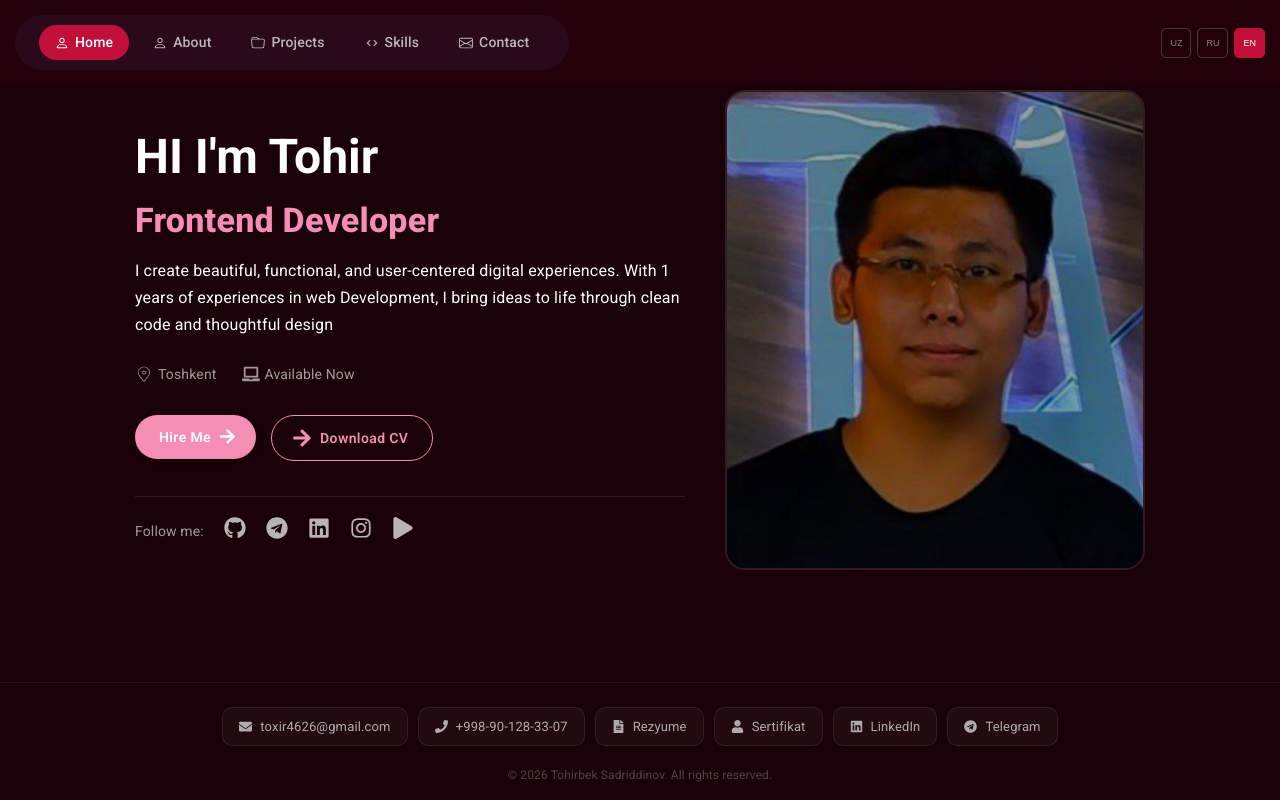
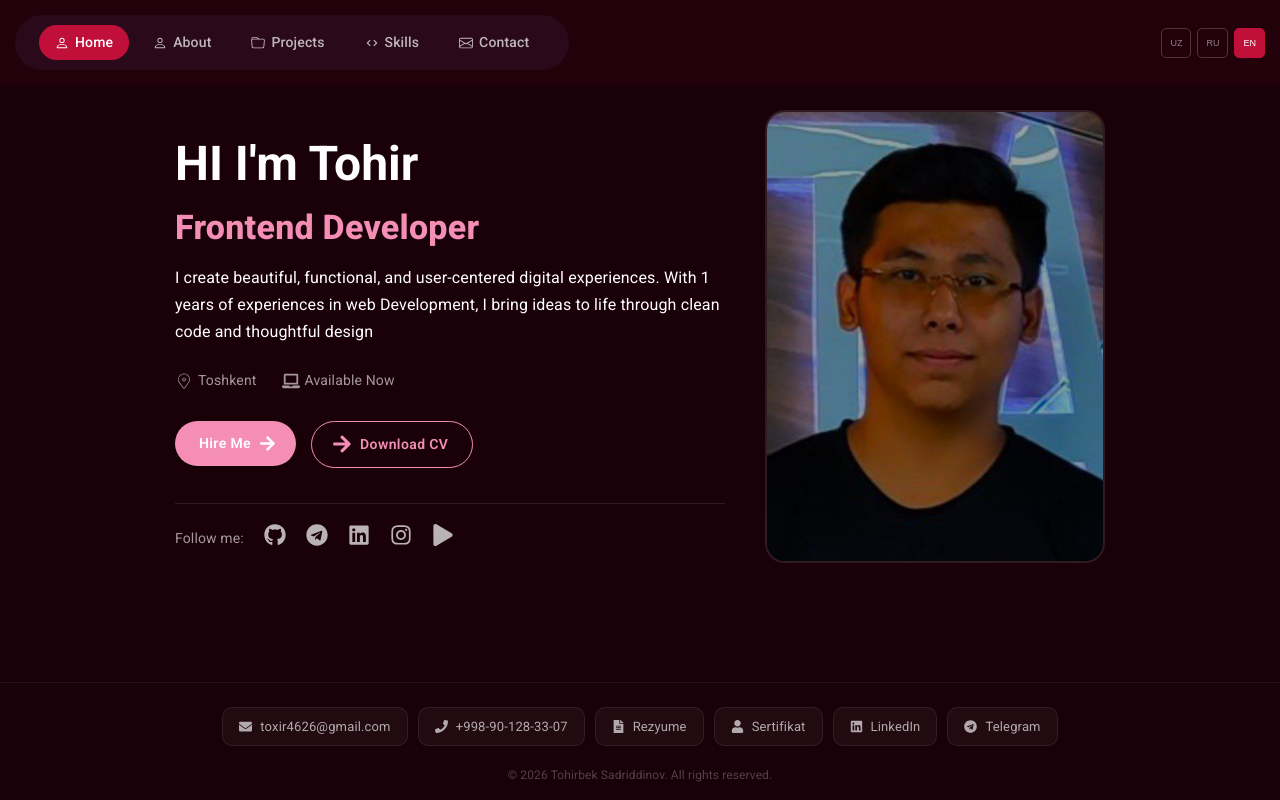
Before and after one commit to sadriddinovtohir/sv, a React (Vite) app: page / in a window 1280 px wide. Built offline with nearby package versions, Linux system fonts and the light colour scheme.

Commit message:
edite img

```diff
--- a/src/Layout/MainLayout.jsx
+++ b/src/Layout/MainLayout.jsx
@@ -16,7 +16,7 @@ export default function MainLayout() {
                         left: 0,
                         right: 0,
                         zIndex: 3,
-                        backgroundColor:"#22010bff"
+                        backgroundColor: "#22010bff"
                     }}
                 >
                     <Header />
--- a/src/Page/Home/Home.jsx
+++ b/src/Page/Home/Home.jsx
@@ -16,31 +16,49 @@ export default function Home() {
         flexDirection={{ xs: 'column', md: 'row' }}
         alignItems={'center'}
         justifyContent={'space-between'}
-        marginTop={'30px'}
-        marginBottom={"10px"}
+        mt={'50px'}
+        mb={'10px'}
         gap={'40px'}
+        flexWrap={'wrap'} // 🔥 responsive fix
       >
+
         {/* LEFT SIDE */}
-        <Stack maxWidth={'550px'}>
-          <Typography variant='h3' fontWeight={'700'} marginY={'15px'} color={'white'}>
+        <Stack
+          sx={{
+            width: '100%',
+            maxWidth: { xs: '100%', md: '550px' },
+            flex: 1,
+            minWidth: 0
+          }}
+        >
+          <Typography variant='h3' fontWeight={'700'} my={'15px'} color={'white'}>
             {t("HI")}
           </Typography>
 
-          <Typography variant='h4' style={{ color: COLOR.secondText }} fontWeight={800} mb={'15px'}>
+          <Typography
+            variant='h4'
+            sx={{ color: COLOR.secondText }}
+            fontWeight={800}
+            mb={'15px'}
+          >
             Frontend Developer
           </Typography>
 
-          <Typography style={{ color: COLOR.colorsm, lineHeight: 1.7 }} mb={'25px'}>
+          <Typography
+            sx={{ color: COLOR.colorsm, lineHeight: 1.7 }}
+            mb={'25px'}
+          >
             {t("I")}
           </Typography>
 
           {/* Location & Available */}
-          <Stack flexDirection={'row'} gap={'25px'} alignItems={'center'} mb={'30px'}>
-            <Stack flexDirection={'row'} gap={'5px'} alignItems={'center'} style={{ color: 'rgba(255,255,255,0.6)', fontSize: '14px' }}>
+          <Stack flexDirection={'row'} gap={'25px'} alignItems={'center'} mb={'30px'} flexWrap={'wrap'}>
+            <Stack flexDirection={'row'} gap={'5px'} alignItems={'center'} sx={{ color: 'rgba(255,255,255,0.6)', fontSize: '14px' }}>
               <CiLocationOn size={18} />
               {t("Loaction")}
             </Stack>
-            <Stack flexDirection={'row'} gap={'5px'} alignItems={'center'} style={{ color: 'rgba(255,255,255,0.6)', fontSize: '14px' }}>
+
+            <Stack flexDirection={'row'} gap={'5px'} alignItems={'center'} sx={{ color: 'rgba(255,255,255,0.6)', fontSize: '14px' }}>
               <FaLaptop size={18} />
               {t("Now")}
             </Stack>
@@ -51,9 +69,8 @@ export default function Home() {
             <Link to={"/contact"}>
               <Button
                 variant='contained'
-                endIcon={<FaArrowRight size={17} fontWeight={400} />}
-
-                style={{
+                endIcon={<FaArrowRight size={17} />}
+                sx={{
                   backgroundColor: COLOR.secondText,
                   color: 'white',
                   borderRadius: '25px',
@@ -66,12 +83,14 @@ export default function Home() {
               </Button>
             </Link>
 
-            <Link target='_black' to={"https://drive.google.com/file/d/1RFFDrtltvwii3hLzHM4FH4YADf0htNI5/view?usp=drive_link"} >
+            <Link
+              target='_blank'
+              to={"https://drive.google.com/file/d/1RFFDrtltvwii3hLzHM4FH4YADf0htNI5/view"}
+            >
               <Button
                 variant='outlined'
                 startIcon={<FaArrowRight size={20} />}
-
-                style={{
+                sx={{
                   borderColor: COLOR.secondText,
                   color: COLOR.secondText,
                   borderRadius: '25px',
@@ -86,13 +105,14 @@ export default function Home() {
           </Stack>
 
           {/* Divider */}
-          <Box style={{ borderTop: '1px solid rgba(255,255,255,0.1)', marginBottom: '20px' }} />
+          <Box sx={{ borderTop: '1px solid rgba(255,255,255,0.1)', mb: '20px' }} />
 
           {/* Social Links */}
-          <Stack flexDirection={'row'} gap={'20px'} alignItems={'center'}>
-            <Typography style={{ color: 'rgba(255,255,255,0.6)', fontSize: '14px' }}>
+          <Stack flexDirection={'row'} gap={'20px'} alignItems={'center'} flexWrap={'wrap'}>
+            <Typography sx={{ color: 'rgba(255,255,255,0.6)', fontSize: '14px' }}>
               Follow me:
             </Typography>
+
             {[
               { icon: <FaGithub size={22} />, href: "https://github.com/sadriddinovtohir" },
               { icon: <FaTelegram size={22} />, href: "https://t.me/tohir_sadriddinov" },
@@ -105,7 +125,10 @@ export default function Home() {
                 href={item.href}
                 target='_blank'
                 rel='noreferrer'
-                style={{ color: 'rgba(255,255,255,0.7)', transition: 'color 0.3s' }}
+                style={{
+                  color: 'rgba(255,255,255,0.7)',
+                  transition: 'color 0.3s'
+                }}
                 onMouseEnter={e => e.currentTarget.style.color = 'white'}
                 onMouseLeave={e => e.currentTarget.style.color = 'rgba(255,255,255,0.7)'}
               >
@@ -115,23 +138,31 @@ export default function Home() {
           </Stack>
         </Stack>
 
-        {/* RIGHT SIDE - Image */}
+        {/* RIGHT SIDE - IMAGE */}
         <Box
-          style={{
-            width: '420px',
-            height: '480px',
+          sx={{
+            width: '100%',
+            maxWidth: '340px',
+            flex: 1,
+            minWidth: 0,
             borderRadius: '20px',
             overflow: 'hidden',
-            flexShrink: 0,
             border: '2px solid rgba(255,255,255,0.1)',
+            aspectRatio: '3/4',
           }}
         >
           <img
             src={profileImg}
             alt='profile'
-            style={{ width: '100%', height: '100%', objectFit: 'cover' }}
+            style={{
+              width: '100%',
+              height: '100%',
+              objectFit: 'cover',
+              display: 'block',
+            }}
           />
         </Box>
+
       </Stack>
     </div>
   )
--- a/src/Page/Projects/Projects.jsx
+++ b/src/Page/Projects/Projects.jsx
@@ -19,7 +19,7 @@ export default function Projects() {
         "Axios",
         "React Hook Form",],
       link: "https://giper-mart-tau.vercel.app/",
-      giturl: "https://github.com/MaxmudAxmedov/admin-sun-energy",
+      giturl: "https://github.com/sadriddinovtohir/giperMart",
     },
     {
       img: "https://media.licdn.com/dms/image/v2/D4E22AQEPNtEfyCCqWg/feedshare-shrink_1280/B4EZzS_5oAGoAM-/0/1773066492673?e=1775692800&v=beta&t=3no1L3w7AMsTvyOk0qJuNdVvQjokYADQljBkYSJGx8s",
@@ -30,7 +30,7 @@ export default function Projects() {
         "Tailwind CSS",
         "Shadcn UI",
         "Axios", "Context api", "React Hook Form", "React Router Dom", "Rest Api"],
-      link: "https://quyosh-panellari-admin.netlify.app/",
+      link: "https://github.com/MaxmudAxmedov/admin-sun-energy",
       giturl: "https://github.com/MaxmudAxmedov/admin-sun-energy",
     },
     {
@@ -65,7 +65,7 @@ export default function Projects() {
       title: "ZuhrStar IT Academy ",
       desc: "Teaching Frontend Development to students Creating comprehensive course materials Mentoring and guiding aspiring developers",
       tech: ["Teacher",],
-      link: "https://bilgi.uz/uz/educational-centers/it/zuhrstar/",
+      link: "https://yandex.uz/maps/org/19482222114/?ll=69.458631%2C41.388231&z=15",
     },
     {
       img: imragit,
--- a/src/Page/Skills/Skills.jsx
+++ b/src/Page/Skills/Skills.jsx
@@ -100,8 +100,8 @@ export default function Skills() {
     return (
         <Box
             sx={{
-        padding: '50px 24px',
-        minHeight: '100vh',
+                padding: '50px 24px 5px 24px',
+
             }}
         >
             <Grid
@@ -110,7 +110,7 @@ export default function Skills() {
                 sx={{
                     maxWidth: 1200,
                     margin: '0 auto',
-            justifyContent: 'center',  // o'rtaga joylash uchun
+                    justifyContent: 'center',
                 }}
             >
                 {skills.map((skill) => (
```
Also changed, not shown: src/assets/img/sun_energy_img.jpg (added). Lines whose indentation alone changed are shown as unchanged.
